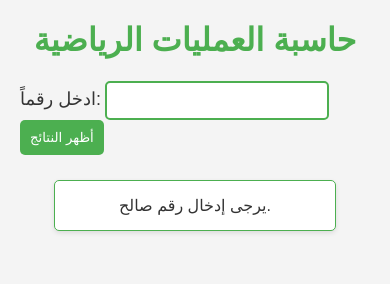
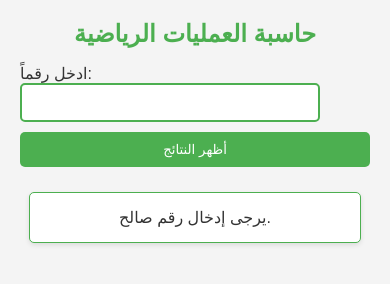
Before and after one commit to ed6m/sos, a plain HTML site: page index.html in a window 390 px wide. Both pictures are taken after a click on the button "أظهر النتائج". Drawn offline with Linux system fonts and the light colour scheme.

Commit message:
Update index.html

```diff
--- a/index.html
+++ b/index.html
@@ -24,10 +24,12 @@
 
         input[type="number"] {
             padding: 10px;
-            width: 200px;
+            width: 100%; /* Make input responsive */
+            max-width: 300px; /* Set a max width */
             border: 2px solid #4CAF50;
             border-radius: 5px;
             margin-right: 10px;
+            box-sizing: border-box; /* Include padding in width */
         }
 
         button {
@@ -56,9 +58,29 @@
             border-radius: 5px;
             padding: 15px;
             margin: 5px;
-            width: 250px;
+            width: 90%; /* Make result frames responsive */
+            max-width: 300px; /* Set a max width */
             text-align: center;
             box-shadow: 0 2px 5px rgba(0, 0, 0, 0.1);
+        }
+
+        /* Media Queries for responsiveness */
+        @media (max-width: 600px) {
+            h1 {
+                font-size: 24px; /* Adjust heading size for smaller screens */
+            }
+
+            label {
+                font-size: 16px; /* Adjust label size */
+            }
+
+            input[type="number"] {
+                margin-bottom: 10px; /* Add margin for better spacing */
+            }
+
+            button {
+                width: 100%; /* Make button full width */
+            }
         }
     </style>
 </head>
@@ -81,19 +103,19 @@
                 // العملية 1
                 const result1 = Math.pow(Math.sqrt(number) + 0.25, 2).toFixed(2);
                 results.push(`وقت الافتتاح: ${number.toFixed(2)}`);
-                results.push(`حرف A: ${result1}`);
+                results.push(` A: ${result1}`);
 
                 // العملية 2
                 const result2 = Math.pow(Math.sqrt(number) - 0.25, 2).toFixed(2);
-                results.push(`حرف B: ${result2}`);
+                results.push(` B: ${result2}`);
 
                 // العملية 3
                 const result3 = Math.pow(Math.sqrt(number) + 0.125, 2).toFixed(2);
-                results.push(`حرف C: ${result3}`);
+                results.push(` C: ${result3}`);
 
                 // العملية 4
                 const result4 = Math.pow(Math.sqrt(number) - 0.125, 2).toFixed(2);
-                results.push(`حرف D: ${result4}`);
+                results.push(` D: ${result4}`);
             } else {
                 results.push('يرجى إدخال رقم صالح.');
             }
```
